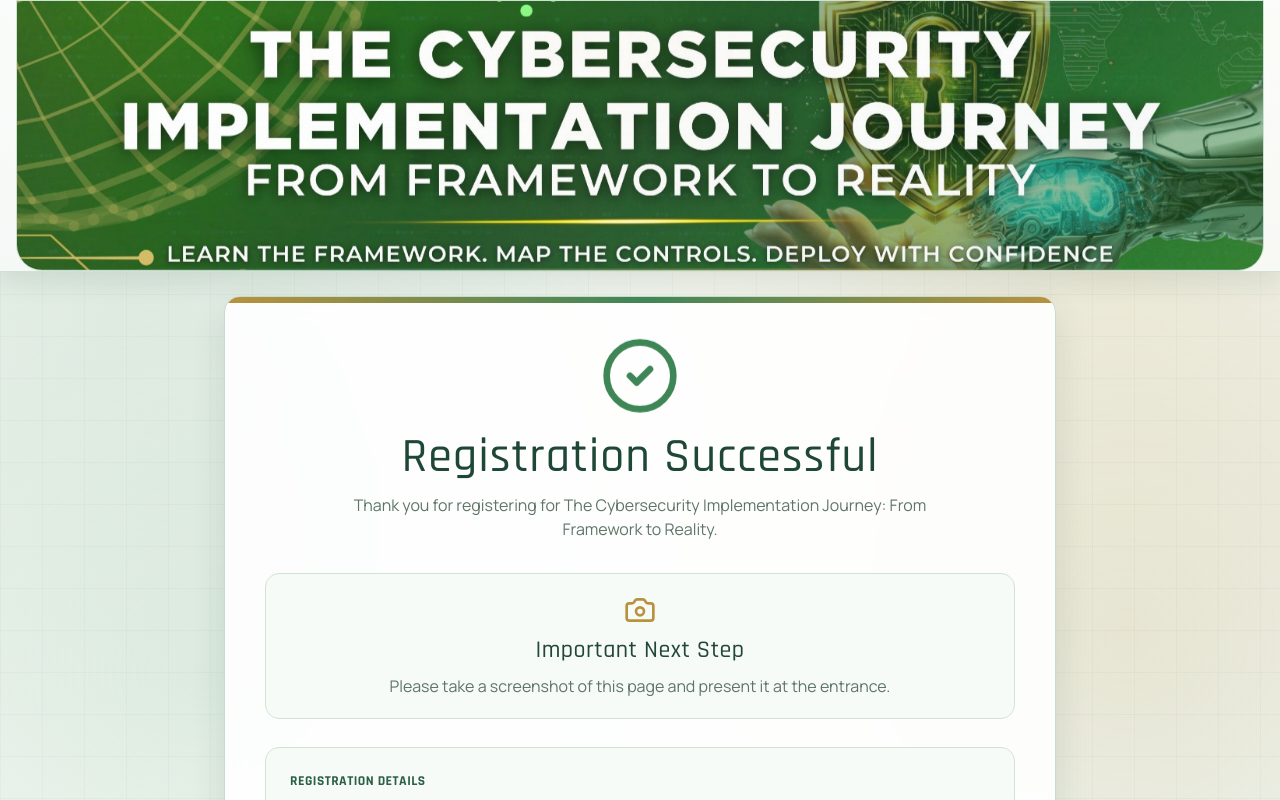
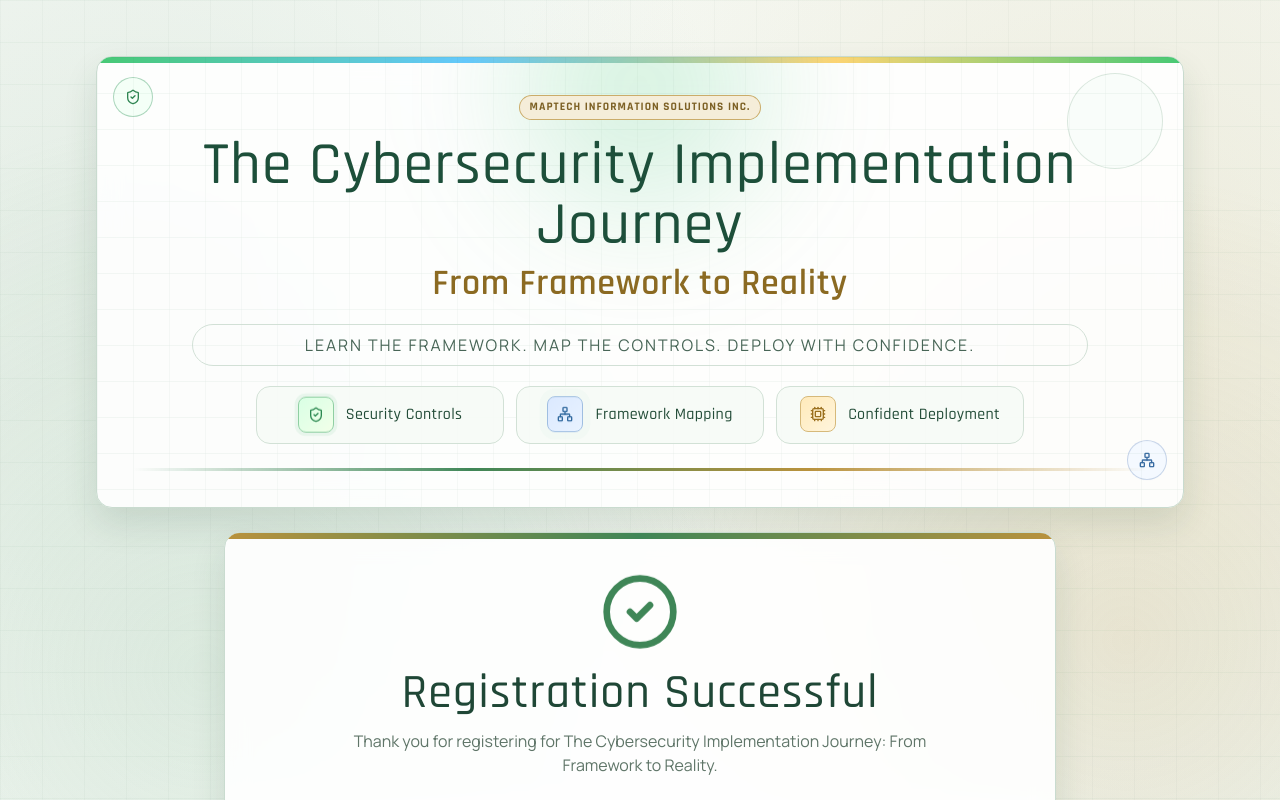
Before and after one commit to seyxhel/event, a React (Vite) app in the folder frontend/: page /success in a window 1280 px wide. Shown: the top 800 px of the page. Built offline with nearby package versions, Linux system fonts and the light colour scheme; no server answers.

Commit message:
feat: Add glossy title effect to RegistrationPage and SuccessPage; enhance SuccessPage with hero highlights and improved layout

```diff
--- a/frontend/src/index.css
+++ b/frontend/src/index.css
@@ -255,6 +255,34 @@ h3,
   animation: iconDrift 6.8s ease-in-out infinite;
 }
 
+.glossy-title {
+  position: relative;
+  display: inline-block;
+  isolation: isolate;
+  transition: text-shadow 0.35s ease;
+}
+
+.glossy-title::after {
+  content: '';
+  pointer-events: none;
+  position: absolute;
+  top: -6%;
+  left: -18%;
+  width: 34%;
+  height: 112%;
+  opacity: 0;
+  transform: translateX(-170%) skewX(-18deg);
+  background: linear-gradient(
+    108deg,
+    rgba(255, 255, 255, 0) 0%,
+    rgba(255, 255, 255, 0.24) 32%,
+    rgba(255, 255, 255, 0.92) 49%,
+    rgba(255, 255, 255, 0.24) 66%,
+    rgba(255, 255, 255, 0) 100%
+  );
+  mix-blend-mode: screen;
+}
+
 @keyframes sectionReveal {
   from {
     opacity: 0;
@@ -359,6 +387,30 @@ h3,
   }
 }
 
+@keyframes titleGlossSweep {
+  from {
+    transform: translateX(-170%) skewX(-18deg);
+  }
+
+  to {
+    transform: translateX(340%) skewX(-18deg);
+  }
+}
+
+@media (hover: hover) and (pointer: fine) {
+  .glossy-title:hover {
+    text-shadow:
+      0 0 2px rgba(255, 255, 255, 0.56),
+      0 0 16px rgba(142, 226, 177, 0.38),
+      0 7px 20px rgba(30, 79, 60, 0.18);
+  }
+
+  .glossy-title:hover::after {
+    opacity: 1;
+    animation: titleGlossSweep 0.85s cubic-bezier(0.2, 0.7, 0.35, 1);
+  }
+}
+
 @media (max-width: 420px) {
   .glass-panel {
     border-radius: 0.85rem;
@@ -388,6 +440,10 @@ h3,
     transform: none !important;
     transition: none !important;
   }
+
+  .glossy-title::after {
+    display: none !important;
+  }
 }
 
 ::-webkit-scrollbar {
--- a/frontend/src/pages/RegistrationPage.tsx
+++ b/frontend/src/pages/RegistrationPage.tsx
@@ -312,7 +312,7 @@ export function RegistrationPage() {
           <div className="relative z-10">
             <p className="meta-badge inline-flex">Maptech Information Solutions Inc.</p>
             <h1 className="display-font mt-4 text-3xl leading-[0.95] text-[#1d4f3a] sm:text-5xl md:text-6xl">
-              {EVENT_DETAILS.title}
+              <span className="glossy-title">{EVENT_DETAILS.title}</span>
             </h1>
             <p className="display-font mt-2 text-2xl font-semibold text-[#8b6a22] sm:text-3xl md:text-4xl">
               {EVENT_DETAILS.subtitle}
--- a/frontend/src/pages/SuccessPage.tsx
+++ b/frontend/src/pages/SuccessPage.tsx
@@ -7,14 +7,40 @@ import {
   Check,
   CheckCircle2,
   Copy,
+  Cpu,
   Hash,
   Mail,
+  Network,
+  ShieldCheck,
   User
 } from 'lucide-react';
-import { ScrollFadeBanner } from '../components/ScrollFadeBanner';
 import { EVENT_DETAILS } from '../eventDetails';
 
-const BANNER_URL = '/event-banner.jpeg';
+const HERO_HIGHLIGHTS: Array<{
+  icon: React.ComponentType<{ className?: string }>;
+  label: string;
+  cardTone: string;
+  iconTone: string;
+}> = [
+  {
+    icon: ShieldCheck,
+    label: 'Security Controls',
+    cardTone: 'from-[#eafff0] via-[#f4fff8] to-[#edfff9] border-[#b8e4c9]',
+    iconTone: 'border-[#8fcfa2] from-[#d9ffe5] to-[#f2ffe9] text-[#2b8850]'
+  },
+  {
+    icon: Network,
+    label: 'Framework Mapping',
+    cardTone: 'from-[#eef7ff] via-[#f3f9ff] to-[#effcff] border-[#c2d8ee]',
+    iconTone: 'border-[#9fbee1] from-[#dbe9ff] to-[#e9f3ff] text-[#2f689e]'
+  },
+  {
+    icon: Cpu,
+    label: 'Confident Deployment',
+    cardTone: 'from-[#fff6e8] via-[#fff9ef] to-[#f5ffe8] border-[#e3d2a3]',
+    iconTone: 'border-[#d6b97a] from-[#ffeaba] to-[#fff5dc] text-[#9a6f1d]'
+  }
+];
 
 export function SuccessPage() {
   const location = useLocation();
@@ -69,14 +95,87 @@ export function SuccessPage() {
   };
 
   return (
-    <div className="min-h-screen pb-14 sm:pb-16">
-      <ScrollFadeBanner
-        src={BANNER_URL}
-        alt={EVENT_DETAILS.shortName}
-        maxHeightClassName="max-h-[34vh]"
-        maxHeightVh={34}
-        fadeDistance={320}
-      />
+    <div className="min-h-screen pb-14 pt-6 sm:pb-16 sm:pt-8">
+
+      <div className="relative z-10 mx-auto mt-5 max-w-6xl px-3 sm:mt-6 sm:px-6 lg:px-8">
+        <motion.section
+          initial={{ opacity: 0, y: 10 }}
+          animate={{ opacity: 1, y: 0 }}
+          transition={{ duration: 0.38 }}
+          className="glass-panel section-reveal relative overflow-hidden p-5 text-center sm:p-7 md:p-9"
+        >
+          <div
+            className="hero-chroma-flow absolute left-0 top-0 h-1.5 w-full"
+            style={{
+              background:
+                'linear-gradient(90deg, #47c974 0%, #65c9ff 34%, #ffd573 68%, #47c974 100%)'
+            }}
+          />
+
+          <div className="pointer-events-none absolute inset-0">
+            <div className="absolute -top-24 left-1/2 h-64 w-64 -translate-x-1/2 rounded-full bg-[#44c176]/20 blur-3xl" />
+            <div className="absolute -left-6 bottom-6 h-36 w-36 rounded-full bg-[#54bff0]/18 blur-3xl" />
+            <div className="absolute bottom-0 right-6 h-36 w-36 rounded-full bg-[#d7b55f]/16 blur-3xl" />
+            <div className="absolute right-5 top-4 h-24 w-24 rounded-full border border-[#c3d7ca]/60 bg-[#f7fcf8]/70" />
+
+            <div className="icon-drift absolute left-4 top-5 hidden h-10 w-10 items-center justify-center rounded-full border border-[#9ecfb2]/85 bg-[#f2fff6]/85 sm:flex">
+              <ShieldCheck className="icon-blink h-4 w-4 text-[#2f8552]" />
+            </div>
+
+            <div
+              className="icon-drift absolute bottom-6 right-4 hidden h-10 w-10 items-center justify-center rounded-full border border-[#bccde4]/85 bg-[#f2f8ff]/85 sm:flex"
+              style={{ animationDelay: '-1.9s' }}
+            >
+              <Network className="icon-blink h-4 w-4 text-[#366aa1]" />
+            </div>
+
+            <div
+              className="absolute inset-0 opacity-[0.16]"
+              style={{
+                backgroundImage:
+                  'linear-gradient(rgba(58,116,83,0.32) 1px, transparent 1px), linear-gradient(90deg, rgba(58,116,83,0.26) 1px, transparent 1px)',
+                backgroundSize: '36px 36px'
+              }}
+            />
+          </div>
+
+          <div className="relative z-10">
+            <p className="meta-badge inline-flex">Maptech Information Solutions Inc.</p>
+            <h1 className="display-font mt-4 text-3xl leading-[0.95] text-[#1d4f3a] sm:text-5xl md:text-6xl">
+              <span className="glossy-title">{EVENT_DETAILS.title}</span>
+            </h1>
+            <p className="display-font mt-2 text-2xl font-semibold text-[#8b6a22] sm:text-3xl md:text-4xl">
+              {EVENT_DETAILS.subtitle}
+            </p>
+            <p className="mx-auto mt-5 max-w-4xl rounded-full border border-[#cadbcf]/85 bg-[#ffffff]/74 px-4 py-2 text-sm tracking-[0.12em] text-[#476556] uppercase md:text-base">
+              {EVENT_DETAILS.tagline}
+            </p>
+
+            <div className="mx-auto mt-5 grid max-w-3xl grid-cols-1 gap-2 sm:grid-cols-3 sm:gap-3">
+              {HERO_HIGHLIGHTS.map((item, index) => {
+                const Icon = item.icon;
+
+                return (
+                  <article
+                    key={item.label}
+                    className={`glass-panel-soft flex items-center gap-3 rounded-xl border bg-gradient-to-br px-3 py-2.5 text-left sm:justify-center ${item.cardTone}`}
+                  >
+                    <span
+                      className={`icon-halo flex h-9 w-9 items-center justify-center rounded-lg border bg-gradient-to-br ${item.iconTone}`}
+                      style={{ animationDelay: `${index * 0.45}s` }}
+                    >
+                      <Icon className="icon-blink h-4 w-4" />
+                    </span>
+                    <p className="display-font text-sm text-[#244d39] sm:text-base">{item.label}</p>
+                  </article>
+                );
+              })}
+            </div>
+
+            <div className="accent-divider mt-6" />
+          </div>
+        </motion.section>
+      </div>
 
       <div className="relative z-10 mx-auto mt-5 max-w-4xl px-3 sm:mt-6 sm:px-6 lg:px-8">
         <motion.section
```
Also changed, not shown: 1 other file (tests, documents, lock files or other folders).
